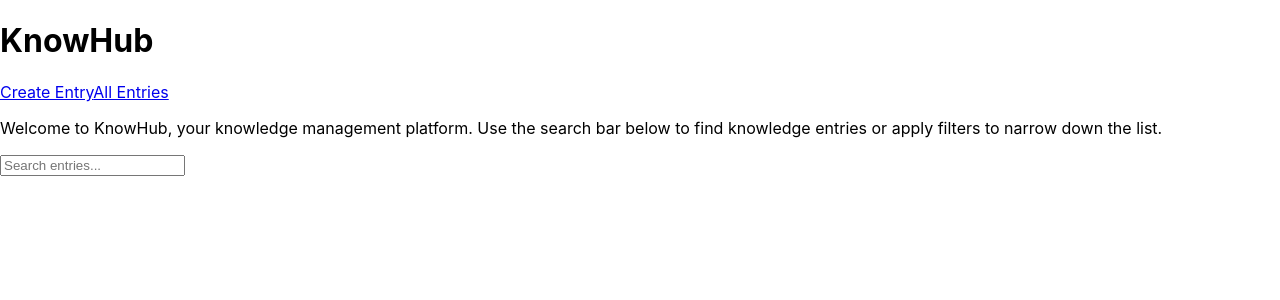
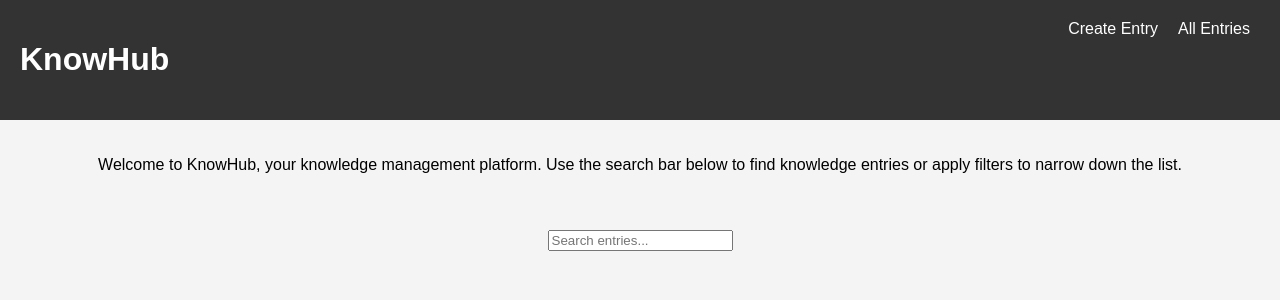
Before and after one commit to MoetazKhelil/KnowHub, a React (Create React App) app in the folder frontend/: page / in a window 1280 px wide. Shown: the top 300 px of the page. Built offline with nearby package versions, Linux system fonts and the light colour scheme.

Commit message:
add basic styling to begin with, -not final-

```diff
--- a/frontend/src/index.js
+++ b/frontend/src/index.js
@@ -2,7 +2,7 @@ import React from 'react';
 import ReactDOM from 'react-dom/client';
 import './index.css';
 import App from './App';
-import reportWebVitals from './reportWebVitals';
+import './styles/styles.css';
 
 const root = ReactDOM.createRoot(document.getElementById('root'));
 root.render(
--- a/frontend/src/styles/styles.css
+++ b/frontend/src/styles/styles.css
@@ -0,0 +1,32 @@
+body {
+    font-family: Arial, sans-serif;
+    margin: 0;
+    padding: 0;
+    background-color: #f4f4f4;
+}
+
+.App {
+    text-align: center;
+}
+
+.home header {
+    display: flex;
+    justify-content: space-between;
+    padding: 20px;
+    background-color: #333;
+    color: white;
+}
+
+.home nav a {
+    color: white;
+    text-decoration: none;
+    margin: 0 10px;
+}
+
+.home .description {
+    padding: 20px;
+}
+
+.search-bar {
+    margin: 20px 0;
+}
```
